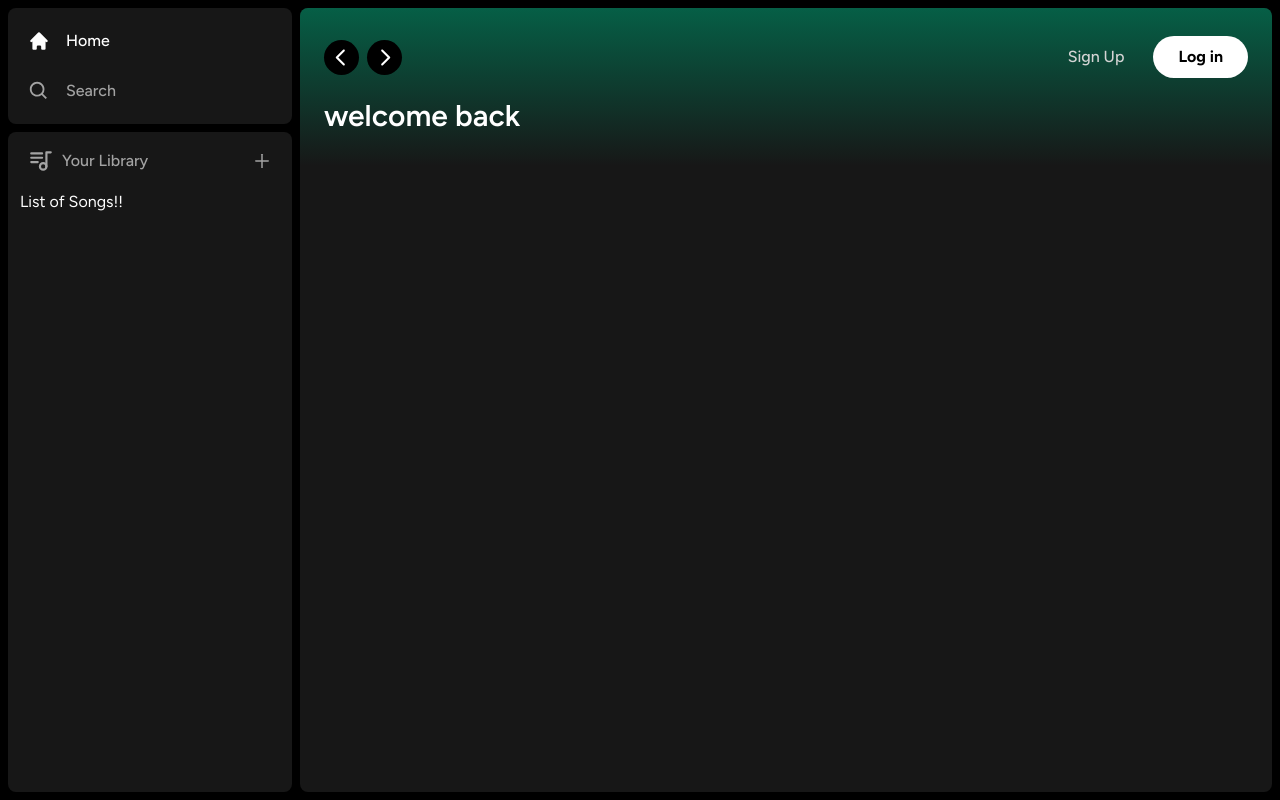
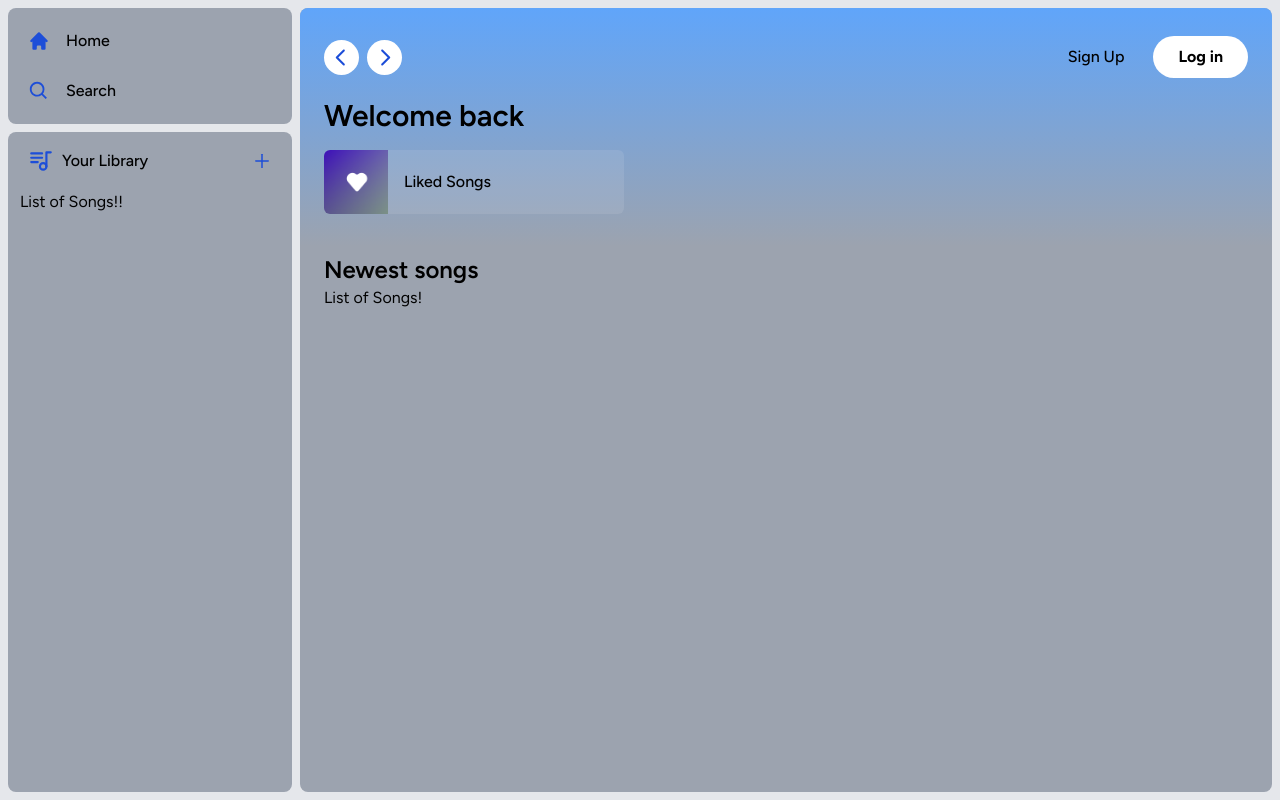
Before and after one commit to pokhengly/podcast, a Next.js app: page / in a window 1280 px wide. Built offline with nearby package versions, Linux system fonts and the light colour scheme.

Commit message:
add some code

```diff
--- a/app/(site)/page.tsx
+++ b/app/(site)/page.tsx
@@ -1,10 +1,11 @@
-import {Header} from "@/components/Header";
+import Header from "@/components/Header";
+import ListItem from "@/components/ListItem";
 
 export default function Home() {
     return (
         <div
             className="
-                bg-neutral-900
+                bg-gray-400
                 rounded-lg
                 h-full
                 w-full
@@ -16,28 +17,42 @@ export default function Home() {
                 <div className="mb-2">
                     <h1
                         className="
-                           text-white
+            text-black
               text-3xl
               font-semibold
-
-                           "
-                        >
+            ">
+                        Welcome back
+                    </h1>
                     <div
                         className="
               grid
               grid-cols-1
               sm:grid-cols-2
               xl:grid-cols-3
+              2xl:grid-cols-4
               gap-3
               mt-4
-                            ">
 
-
+            "
+                    >
+                        <ListItem
+                            image="/images/liked.png"
+                            name="Liked Songs"
+                            href="liked"
+                        />
                     </div>
-                        welcome back
+                </div>
+            </Header>
+            <div className="mt-2 mb-7 px-6">
+                <div className="flex justify-between items-center">
+                    <h1 className="text-black text-2xl font-semibold">
+                        Newest songs
                     </h1>
                 </div>
-            </Header>
+                <div className="text-black">
+                    List of Songs!
+                </div>
+            </div>
         </div>
     )
 }
--- a/app/globals.css
+++ b/app/globals.css
@@ -6,6 +6,6 @@ html,
 body,
 :root {
     height: 100%;
-    background-color: black;
+    background-color: rgb(229 231 235);
     color-scheme: dark;
 }
--- a/components/Box.tsx
+++ b/components/Box.tsx
@@ -13,7 +13,7 @@ const Box: React.FC<BoxProps> = ({
     return (
         <div
             className={twMerge(`
-                bg-neutral-900
+                bg-gray-400
                 rounded-lg
                 h-fit
                 w-full
--- a/components/Header.tsx
+++ b/components/Header.tsx
@@ -31,7 +31,7 @@ export const Header: React.FC<HeaderProps> = ({
             className={twMerge(`
                 h-fit
                 bg-gradient-to-b
-                from-emerald-800
+                from-blue-400
                 p-6
             `,
                 className
@@ -59,7 +59,7 @@ export const Header: React.FC<HeaderProps> = ({
                         onClick={() => router.back()}
                         className="
                             rounded-full
-                            bg-black
+                            bg-white
                             flex
                             items-center
                             justify-center
@@ -67,13 +67,13 @@ export const Header: React.FC<HeaderProps> = ({
                             transition
                         "
                     >
-                        <RxCaretLeft className="text-white" size={35}/>
+                        <RxCaretLeft className="text-blue-700" size={35}/>
                     </button>
                     <button
                         onClick={() => router.forward()}
                         className="
                             rounded-full
-                            bg-black
+                            bg-white
                             flex
                             items-center
                             justify-center
@@ -81,7 +81,7 @@ export const Header: React.FC<HeaderProps> = ({
                             transition
                         "
                     >
-                        <RxCaretRight className="text-white" size={35}/>
+                        <RxCaretRight className="text-blue-700" size={35}/>
                     </button>
                 </div>
 
@@ -136,7 +136,7 @@ export const Header: React.FC<HeaderProps> = ({
                                 onClick={() => {}}
                                 className="
                                     bg-transparent
-                                    text-neutral-300
+                                    text-black
                                     font-medium
                                     "
                             >
--- a/components/Library.tsx
+++ b/components/Library.tsx
@@ -27,10 +27,10 @@ const Library = () => {
                         gap-x-2
                     "
                 >
-                    <TbPlaylist className={"text-neutral-400"} size={26}/>
+                    <TbPlaylist className={"text-blue-700"} size={26}/>
                     <p
                         className="
-                            text-neutral-400
+                            text-black
                             font-medium
                             text-base
                         "
@@ -42,7 +42,7 @@ const Library = () => {
                     onClick={onCLick}
                     size={20}
                     className="
-                        text-neutral-400
+                        text-blue-700
                         cursor-pointer
                         hover:text-white
                         transition
@@ -56,6 +56,7 @@ const Library = () => {
                     gap-y-2
                     mt-4
                     px-3
+                    text-black
                 "
             >
                 List of Songs!!
--- /dev/null
+++ b/components/ListItem.tsx
@@ -0,0 +1,77 @@
+"use client";
+
+import Image from "next/image";
+import {useRouter} from "next/navigation";
+import {FaPlay} from "react-icons/fa";
+
+
+interface ListItemProps {
+    image: string;
+    name: string;
+    href: string;
+
+}
+
+const ListItem: React.FC<ListItemProps> = ({
+                                               image,
+                                               name,
+                                               href
+                                           }) => {
+    const router = useRouter();
+
+    const onClick = () => {
+        // add authentication before push
+        router.push(href);
+    }
+    return (
+        <button
+            className="
+           relative
+           group
+           flex
+           items-center
+           rounded-md
+           overflow-hidden
+           gap-x-4
+           bg-neutral-100/10
+           hover:bg-neutral-100/20
+           transition
+           pr-4
+           "
+        >
+            <div className="relative min-h-[64px] min-w-[64px]">
+                <Image
+                    className="object-cover"
+                    fill
+                    src={image}
+                    alt="Image"
+                />
+            </div>
+            <p className="font-medium truncate py-5 text-black">
+                {name}
+            </p>
+            <div
+                className="
+          absolute
+          transition
+          opacity-0
+          rounded-full
+          flex
+          items-center
+          justify-center
+          bg-blue-500
+          p-4
+          drop-shadow-md
+          right-5
+          group-hover:opacity-100
+          hover:scale-110
+        "
+            >
+                <FaPlay className="text-white"/>
+
+            </div>
+        </button>
+    );
+}
+
+export default ListItem;
--- a/components/Sidebar.tsx
+++ b/components/Sidebar.tsx
@@ -24,12 +24,14 @@ const Sidebar: React.FC<SidebarProps> = ({
         label: 'Home',
         active: pathName !== '/search',
         href: '/',
+        color: '#1D4ED8', // Set the color to blue-700 here
     },
     {
         icon: BiSearch,
         label: 'Search',
         active: pathName === '/search',
         href: '/search',
+        color: '#1D4ED8', // And this line
     },
 ], [pathName]);
 
@@ -47,7 +49,7 @@ const Sidebar: React.FC<SidebarProps> = ({
                     md:flex
                     flex-col
                     gap-y-2
-                    bg-black
+                    bg-gray-200
                     h-full
                     w-[300px]
                     p-2
--- a/components/SidebarItem.tsx
+++ b/components/SidebarItem.tsx
@@ -8,13 +8,15 @@ interface SidebarItemProps {
     label: string;
     active?: boolean;
     href: string;
+    color: string;
 }
 
 const SidebarItem: React.FC<SidebarItemProps> = ({
                                                      icon: Icon,
                                                      label,
                                                      active,
-                                                     href
+                                                     href,
+                                                     color
                                                  }) => {
     return (
         <Link
@@ -34,13 +36,12 @@ const SidebarItem: React.FC<SidebarItemProps> = ({
                 text-neutral-400
                 py-1
                 `,
-                active && "text-white"
+                active && "text-black"
             )}
         >
-            <Icon size={26}/>
-            <p className={"truncate w-full"}>{label}</p>
+            <Icon size={26} color={color}/> {/* Ensure color prop is being passed here */}
+            <p className={"truncate w-full text-black"}>{label}</p>
         </Link>
     );
 };
-
 export default SidebarItem;
--- a/next.config.js
+++ b/next.config.js
@@ -1,4 +1,8 @@
 /** @type {import('next').NextConfig} */
-const nextConfig = {}
+const nextConfig = {
+    images: {
+        domains: ['images']
+    }
+}
 
 module.exports = nextConfig
```
Also changed, not shown: public/images/liked.png (added). Lines whose indentation alone changed are shown as unchanged.
